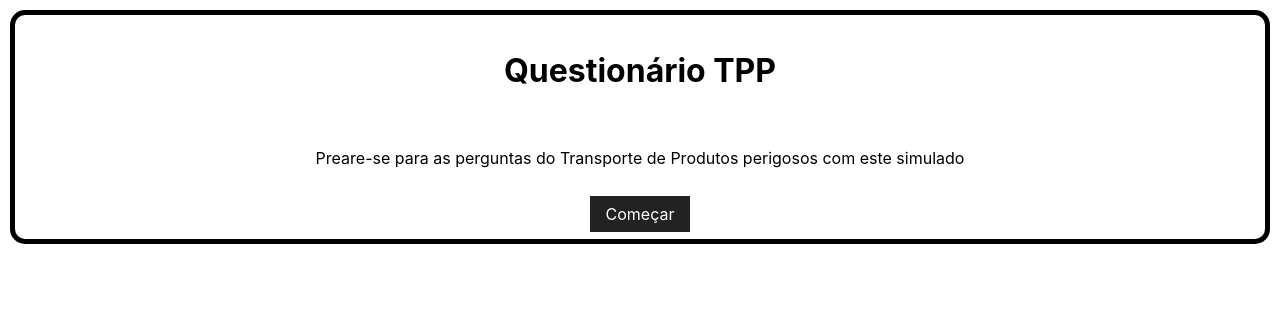
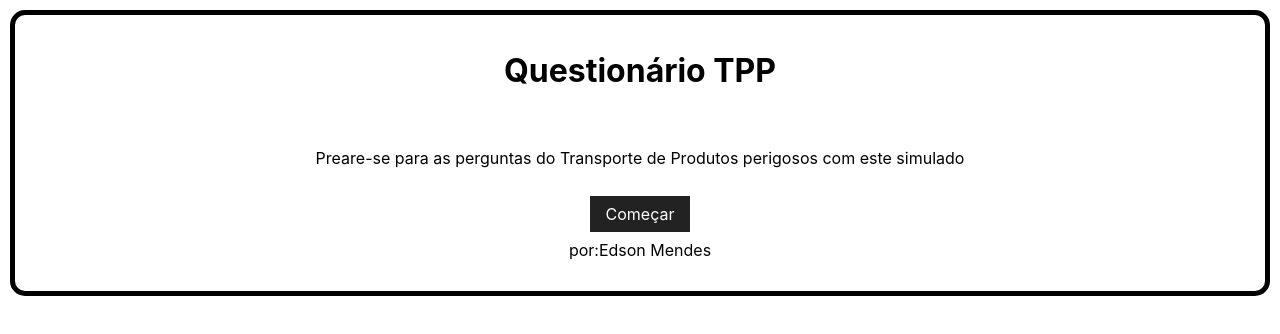
Before and after one commit to edsonmendz/questionario, a React (Create React App) app: page / in a window 1280 px wide. Shown: the top 334 px of the page. Built offline with nearby package versions, Linux system fonts and the light colour scheme.

Commit message:
com nome

```diff
--- a/src/paginas/home.jsx
+++ b/src/paginas/home.jsx
@@ -8,6 +8,7 @@ function Home() {
             <p>Preare-se para as perguntas do Transporte de Produtos perigosos com este simulado</p>
             <br />
             <Botao to='/perguntas' text='Começar' />
+            <p>por:Edson Mendes</p>
         </div>
     )
 }
```
